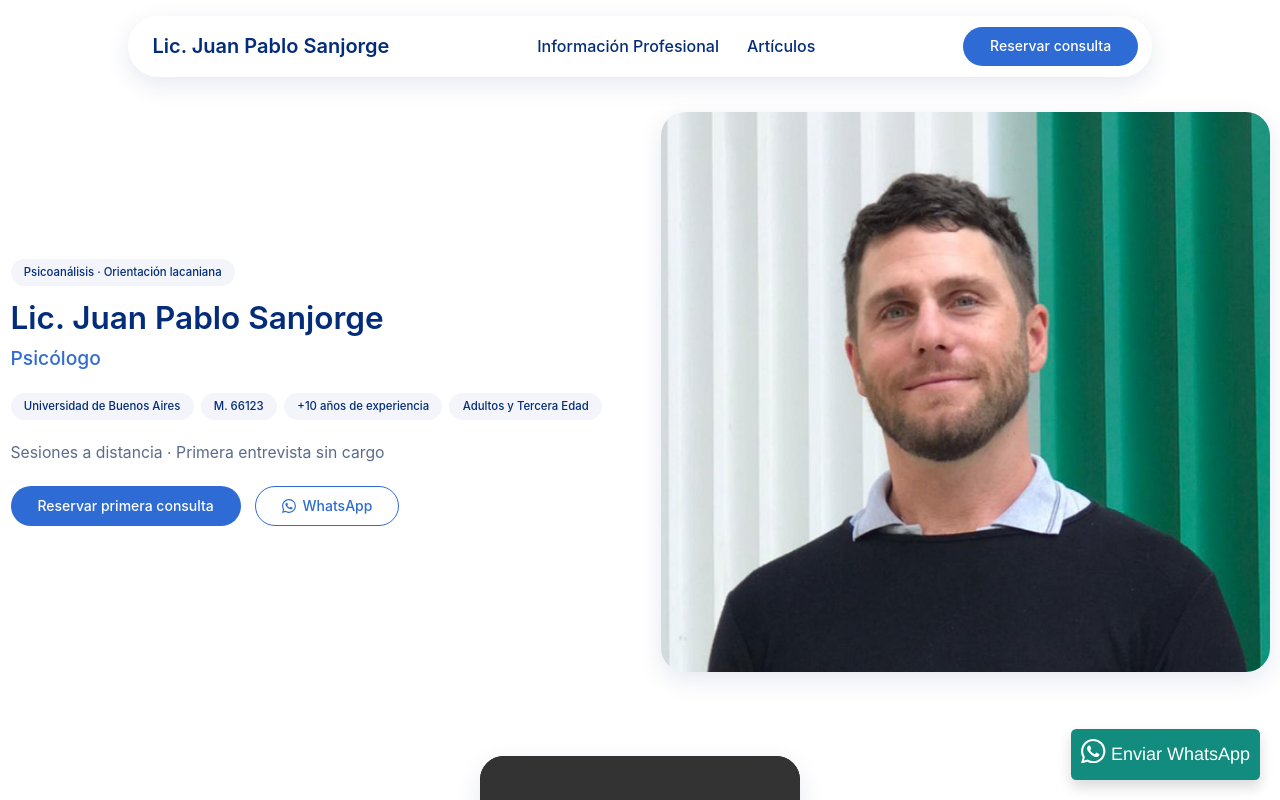
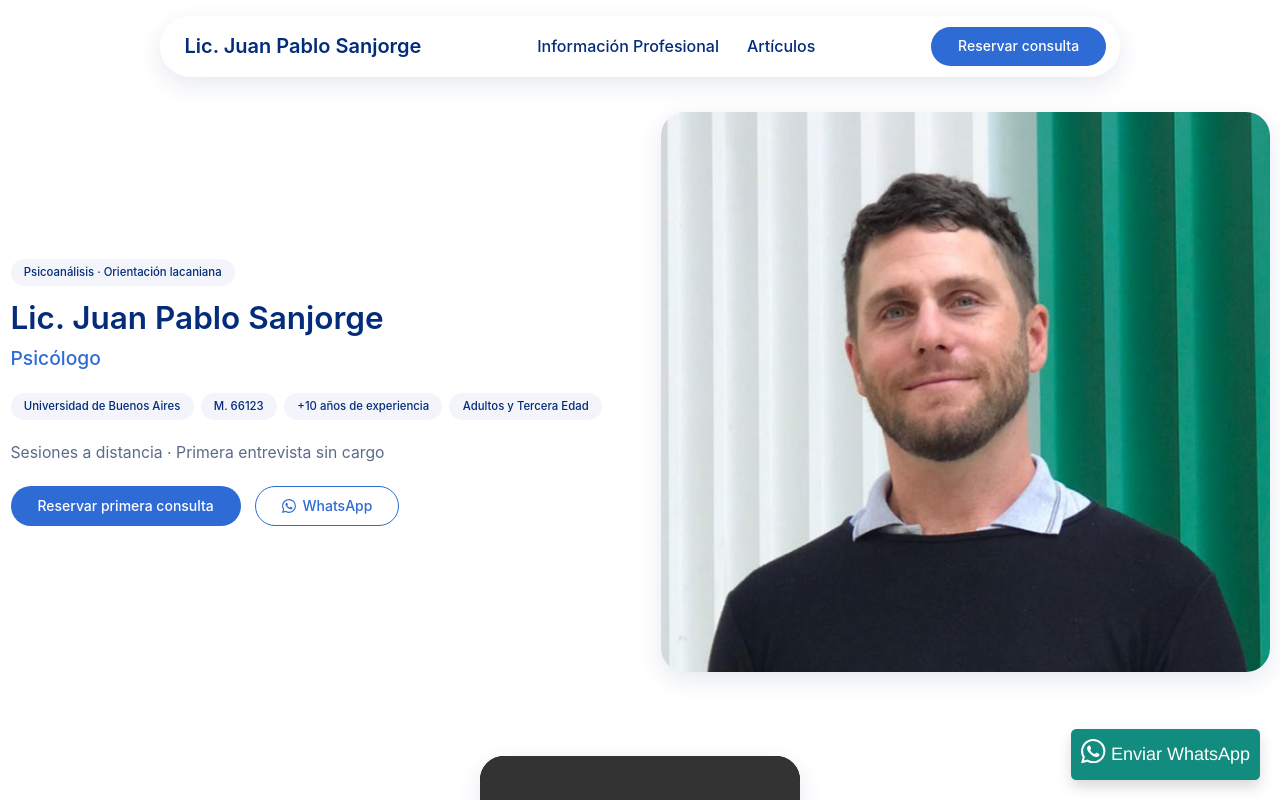
Before and after one commit to tiansanjorge/juan-pablo-sanjorge, a React (Vite) app: page / in a window 1280 px wide. Shown: the top 800 px of the page. Built offline with nearby package versions, Linux system fonts and the light colour scheme; grey boxes are pictures that could not be loaded; a web font is replaced by a local one.

Commit message:
style: navbar a 75vw

```diff
--- a/src/styles/_navbar.scss
+++ b/src/styles/_navbar.scss
@@ -13,7 +13,7 @@
 
 .navbar-inner {
   position: relative;
-  width: 80vw;
+  width: 75vw;
   max-width: 1200px;
   background: var(--color-white);
   border-radius: var(--radius-pill);
```
